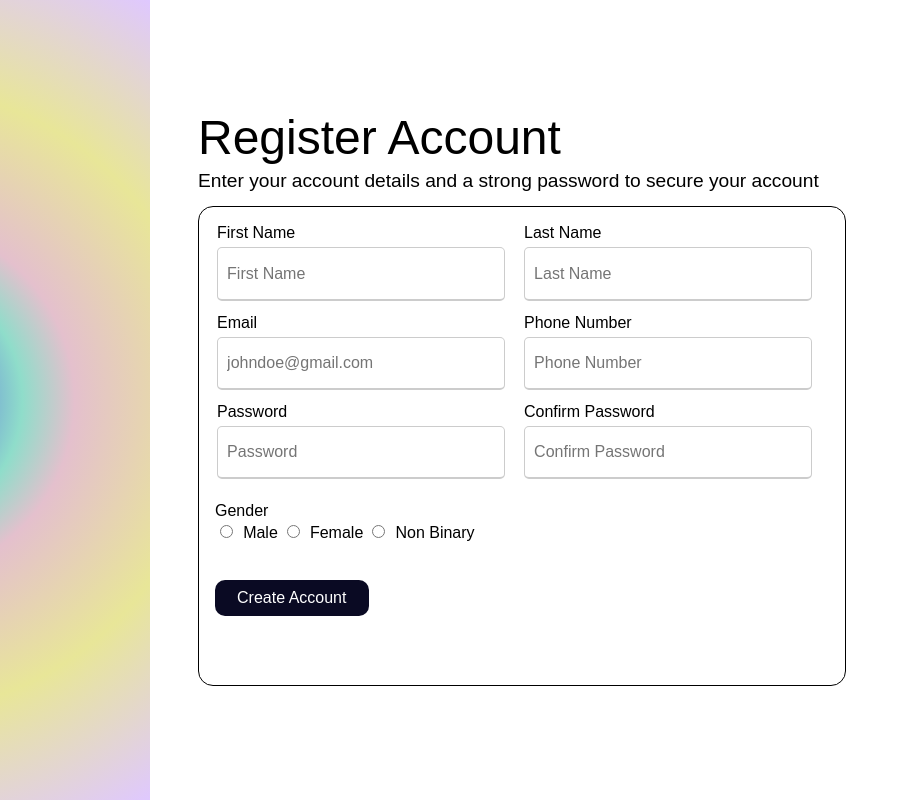
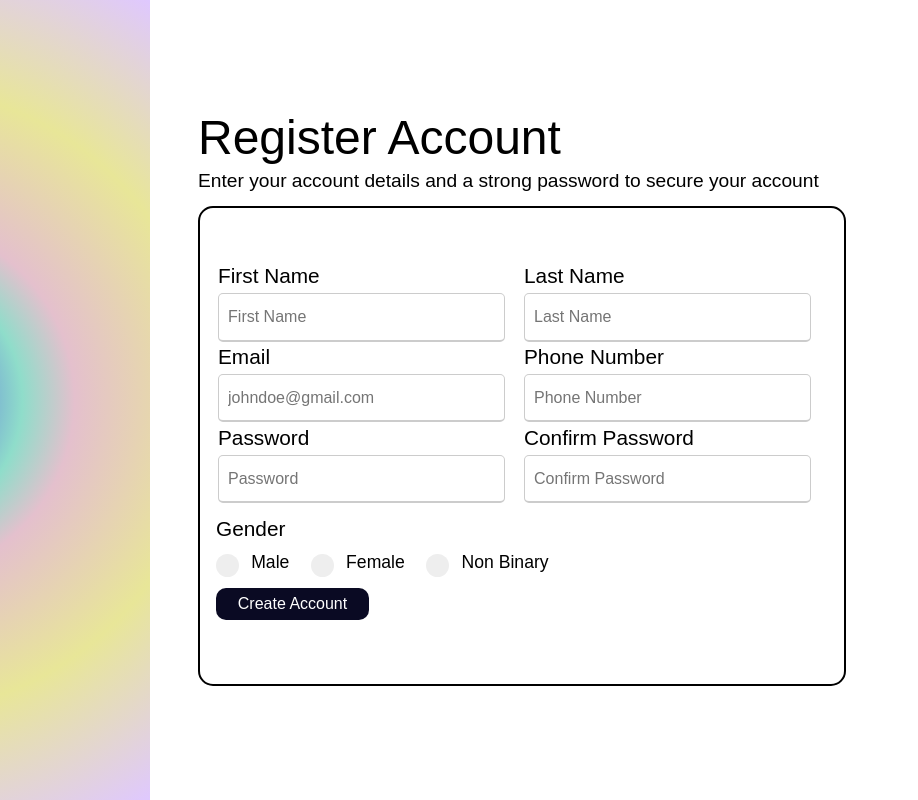
Before and after one commit to artreimus/odin-responsive-sign-up-form, a plain HTML site: page index.html in a window 1280 px wide. Shown: the full height of the page, 362-1280 px from the left. Drawn offline with Linux system fonts and the light colour scheme.

Commit message:
Improve radio buttons

```diff
--- a/index.html
+++ b/index.html
@@ -100,6 +100,9 @@
             <div class="row-container">
               <fieldset class="legacy-form-row">
                 <legend>Gender</legend>
+
+                <label for="male" class="radio-label"
+                  >Male
                   <input
                     id="male"
                     name="gender"
@@ -107,21 +110,30 @@
                     value="main-stage"
                     required
                   />
-                <label for="male" class="radio-label">Male</label>
+                  <span class="checkmark"></span>
+                </label>
+
+                <label for="female" class="radio-label"
+                  >Female
                   <input
                     id="female"
                     name="gender"
                     type="radio"
                     value="workshop"
                   />
-                <label for="female" class="radio-label">Female</label>
+                  <span class="checkmark"></span>
+                </label>
+
+                <label for="non-binary" class="radio-label"
+                  >Non Binary
                   <input
                     id="non-binary"
                     name="gender"
                     type="radio"
                     value="non-binary"
                   />
-                <label for="non-binary" class="radio-label">Non Binary</label>
+                  <span class="checkmark"></span>
+                </label>
               </fieldset>
             </div>
 
--- a/style.css
+++ b/style.css
@@ -74,11 +74,9 @@ input::-webkit-inner-spin-button {
 }
 
 .form-container {
-  /* display: flex;
-  align-items: center; */
   height: 60%;
   width: 90%;
-  border: 1px solid black;
+  border: 2px solid black;
   border-radius: 15px;
 }
 
@@ -89,7 +87,7 @@ form {
   flex-flow: column;
   height: 100%;
   width: 100%;
-  padding: 1em;
+  padding: 3.5em 1em 1em 1em;
 }
 
 .row-container {
@@ -97,7 +95,6 @@ form {
   flex-direction: row;
   height: 20%;
   width: 100%;
-  /* margin: 0.5em; */
 }
 
 .button-container {
@@ -122,7 +119,7 @@ form {
   height: 60%;
   width: 95%;
   outline: none;
-  font-size: 16px;
+  font-size: 1em;
   border-radius: 5px;
   margin-top: 2%;
   padding-left: 3%;
@@ -163,6 +160,9 @@ fieldset > input {
   margin-top: 1%;
   margin-right: 1%;
 }
+fieldset > label {
+  font-size: 1.1em;
+}
 
 legend {
   display: inline-block;
@@ -174,10 +174,64 @@ input:focus {
 
 label {
   font-family: Arial, Helvetica, sans-serif;
-  font-size: 100%;
+  font-size: 1.3em;
 }
 
 legend {
   font-family: Arial, Helvetica, sans-serif;
-  font-size: 100%;
+  font-size: 1.3em;
 }
+
+/* The container */
+.radio-label {
+  display: inline-block;
+  position: relative;
+  padding-left: 2em;
+  margin: 0.8em 1em 0em 0em;
+  cursor: pointer;
+  font-size: 1.1em;
+  -webkit-user-select: none;
+  -moz-user-select: none;
+  -ms-user-select: none;
+  user-select: none;
+}
+
+/* Hide the browser's default radio button */
+.radio-label input {
+  position: absolute;
+  opacity: 0;
+  cursor: pointer;
+}
+
+/* Create a custom radio button */
+.checkmark {
+  position: absolute;
+  top: 0;
+  left: 0;
+  height: 1.3em;
+  width: 1.3em;
+  background-color: #eee;
+  border-radius: 50%;
+}
+
+/* On mouse-over, add a grey background color */
+.radio-label:hover input ~ .checkmark {
+  background-color: rgba(0, 0, 20, 0.2);
+}
+
+/* When the radio button is checked, add a blue background */
+.radio-label input:checked ~ .checkmark {
+  background-color: rgba(0, 0, 20, 0.8);
+}
+
+/* Create the indicator (the dot/circle - hidden when not checked) */
+.checkmark:after {
+  content: "";
+  position: absolute;
+  display: none;
+}
+
+/* Show the indicator (dot/circle) when checked */
+.radio-label input:checked ~ .checkmark:after {
+  display: block;
+}
```
Lines whose indentation alone changed are shown as unchanged.
